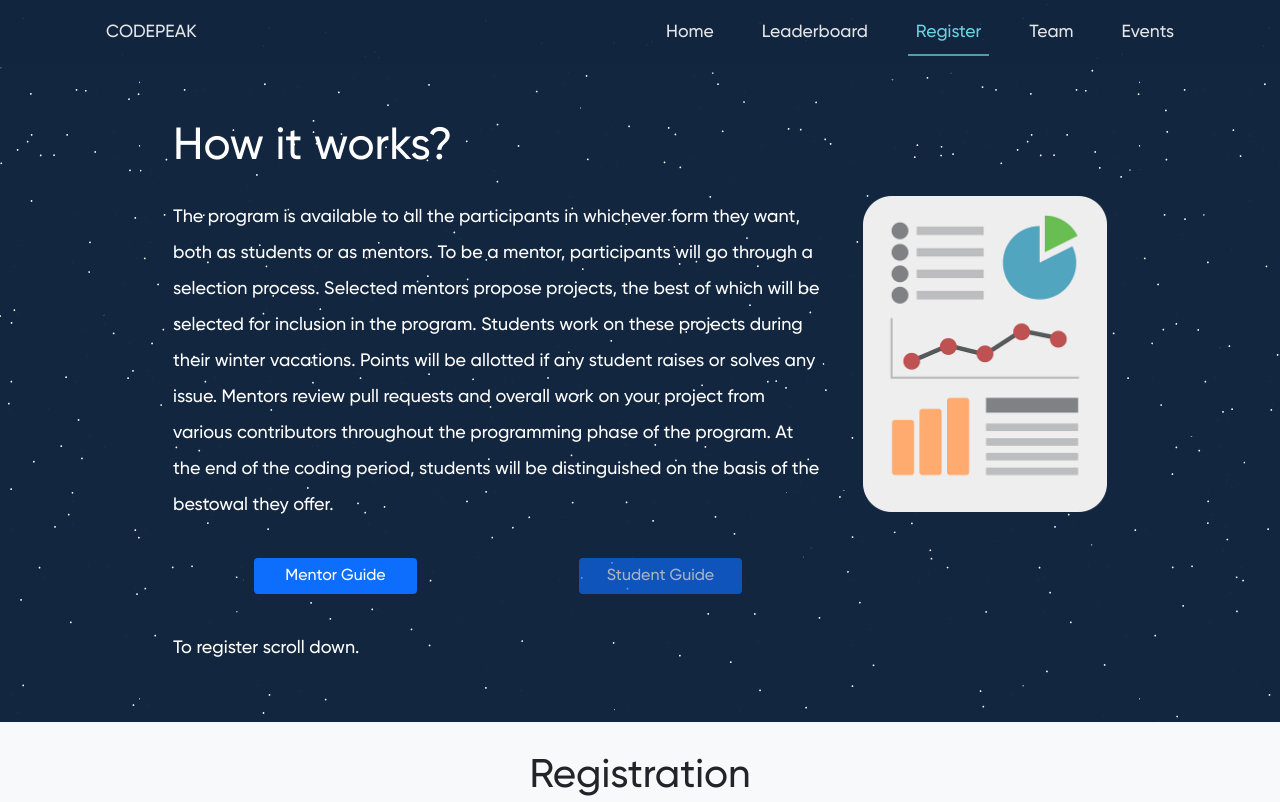
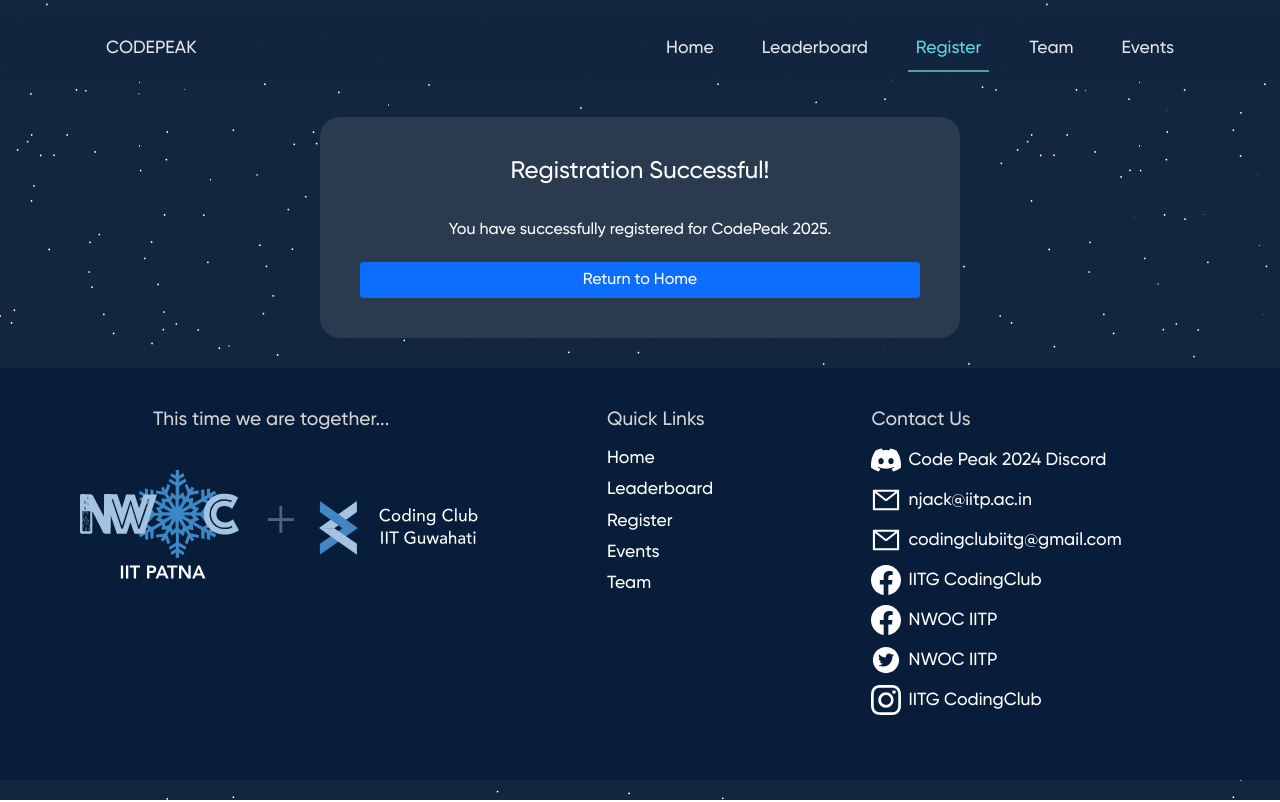
Before and after one commit to IITP-X-IITG/WoC-frontend, a React (Create React App) app: page /register/confirmation in a window 1280 px wide. Shown: the top 802 px of the page. Built offline with nearby package versions, Linux system fonts and the light colour scheme.

Commit message:
Created a confirmation page Minor animation correction

```diff
--- a/package.json
+++ b/package.json
@@ -23,7 +23,7 @@
     "react-countup": "^6.0.0",
     "react-dom": "17.0.2",
     "react-icons": "^4.3.1",
-    "react-router-dom": "5.3.0",
+    "react-router-dom": "^5.3.0",
     "react-scripts": "4.0.3",
     "react-slick": "^0.28.1",
     "react-table": "^7.7.0",
--- a/src/App.js
+++ b/src/App.js
@@ -16,6 +16,7 @@ import Team from './pages/Team';
 import Reward from './pages/Reward/reward';
 import ScrollToTop from './components/ScrollToTop';
 import Events from './pages/events/events';
+import Confirmation from './pages/Confimation.js';
 
 function App() {
   return (
@@ -26,6 +27,7 @@ function App() {
           <Route exact path="/" component={Home} />
           <Route path="/register/studentRegistration" component={StudentRegistration} />
           <Route path="/register/mentorRegistration" component={MentorRegistration} />
+          <Route path="/register/confirmation" component={Confirmation} />
           <Route path="/register" component={Conduct} />
           <Route path="/leaderboard/weekly" component={WeeklyBoard} />
           <Route path="/leaderboard/weekly2" component={WeeklySecond} />
--- /dev/null
+++ b/src/components/Register/ConfirmMessage.js
@@ -0,0 +1,20 @@
+import React, { Component } from 'react';
+import 'bootstrap/dist/css/bootstrap.min.css';
+import './register.css';
+import { NavLink } from "react-router-dom";
+export default function ConfirmMessage() {
+    return (
+
+        <div className="confirm-container">
+            <h4>Registration Successful!</h4>
+            <br/>
+            You have successfully registered for CodePeak 2025.
+            <NavLink to="/">
+                <button className="btn btn-primary btn-apply return-button" type="button">
+                    Return to Home
+                </button>
+            </NavLink>
+
+        </div>
+    );
+}
--- a/src/components/Register/register.css
+++ b/src/components/Register/register.css
@@ -38,7 +38,22 @@
     display: grid;
 }
 
+.confirm-container{
+    background-color: #2a3b50;
+    width: 50%;
+    margin: auto;
+    padding-bottom: 5px;
+    margin-top: 100px;
+    margin-bottom: 30px;
+    border-radius: 20px;
+    padding: 40px;
+    color: white;
 
+}
+
+.return-button{
+    margin-top: 20px;
+}
 
 
 
@@ -46,4 +61,7 @@
     .form-container{
         width: 98%;
     }
+    .confirm-container{
+        width: 98%;
+    }
 }
--- /dev/null
+++ b/src/pages/Confimation.js
@@ -0,0 +1,23 @@
+import React from 'react';
+import Navigation from '../components/Navigation';
+import AnimatedBG from '../components/Animatedbg';
+import Footer from '../components/footer';
+import ConfirmMessage from '../components/Register/ConfirmMessage';
+import '../components/Register/register.css';
+import Aos from 'aos';
+import 'aos/dist/aos.css';
+
+export default function Confirmation() {
+    React.useEffect(() => {
+        Aos.init({ duration: 800 });
+    }, []);
+    return (
+        <div>
+            <AnimatedBG />
+            <Navigation />
+            <hr />
+            <ConfirmMessage data-aos="zoom-in" data-aos-once="true"/>
+            <Footer />
+        </div>
+    );
+}
--- a/src/pages/Home.js
+++ b/src/pages/Home.js
@@ -375,7 +375,7 @@ export default function Home() {
                 src={taskadeLogo}
                 alt=""
                 srcSet=""
-                data-aos="zoom-out"
+                data-aos="zoom-in"
                 data-aos-once="true"
                 style={{ height: '60px', width: 'auto' }}
               />
--- a/src/pages/StudentRegistration.js
+++ b/src/pages/StudentRegistration.js
@@ -8,7 +8,7 @@ import Aos from 'aos';
 import 'aos/dist/aos.css';
 
 
-export default function Team() {
+export default function StudentRegistration() {
     React.useEffect(() => {
         Aos.init({ duration: 800 });
     }, []);
```
Also changed, not shown: 1 other file (tests, documents, lock files or other folders).
